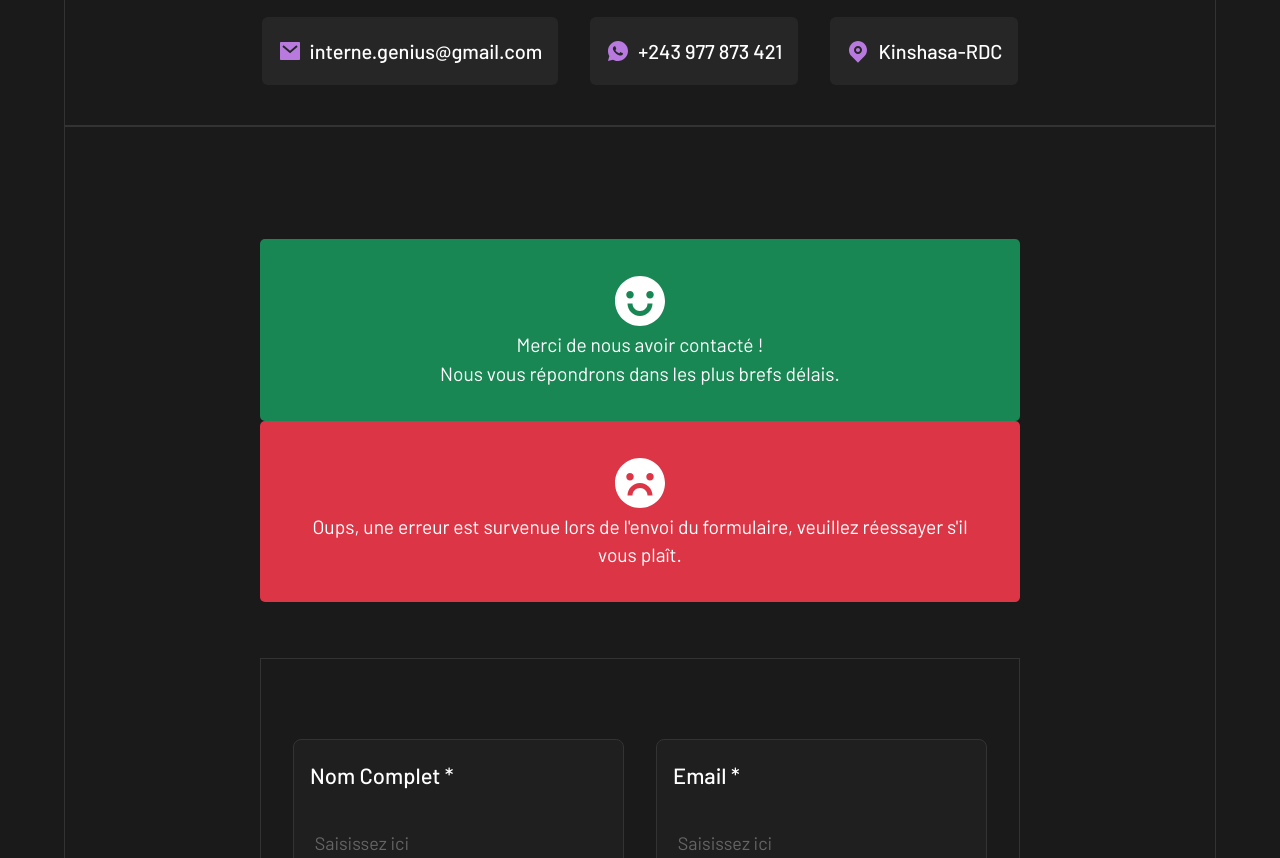
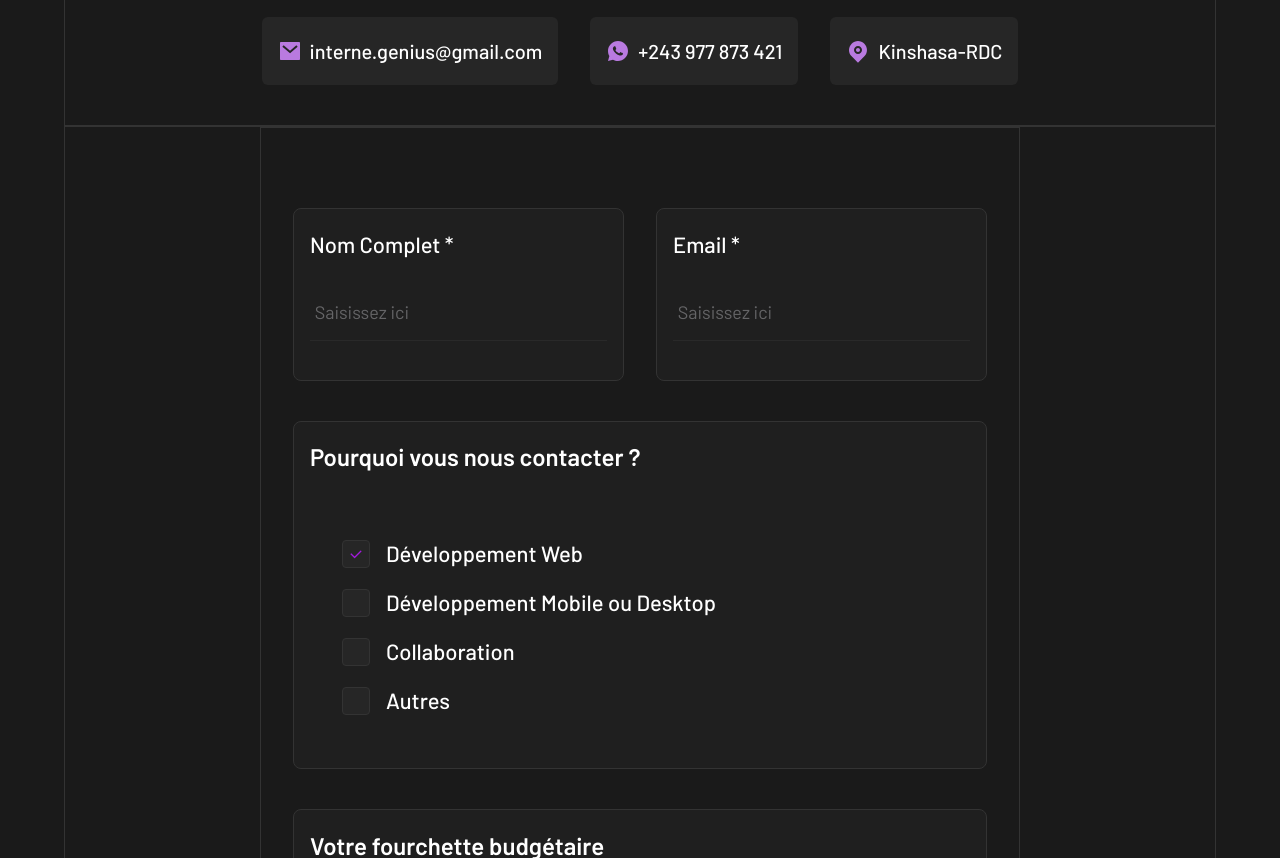
Before and after one commit to Joe-Itax/genius-website-next, a Next.js app: page /contact in a window 1280 px wide. Shown: the part 420-1278 px from the top of the page. Built offline with nearby package versions, Linux system fonts and the light colour scheme.

Commit message:
update: anoter some change on Form component

```diff
--- a/app/ui/home/start-project-section/form-status.tsx
+++ b/app/ui/home/start-project-section/form-status.tsx
@@ -12,12 +12,12 @@ export default function FormStatus({
       <div id="status-form"></div>
       <div
         className={`form-send text-center px-4 min-[700px]:px-0 pb-14  max-[700px]:pb-0 pt-28 w-full ${
-          !formSuccess || !formError ? "block" : "hidden"
+          formSuccess || formError ? "block" : "hidden"
         }`}
       >
         <div
           className={`${
-            !formSuccess ? "flex" : "hidden"
+            formSuccess ? "flex" : "hidden"
           } true bg-[#198754] text-[1.2rem] p-4 sm:p-8 rounded-[5px] flex-col items-center w-[70%] max-[1100px]:w-4/5 max-[920px]:w-[90%] max-[800px]:w-full mx-auto`}
         >
           <RiEmotionHappyFill
@@ -31,7 +31,7 @@ export default function FormStatus({
         </div>
         <div
           className={`${
-            !formError ? "flex" : "hidden"
+            formError ? "flex" : "hidden"
           } false bg-[#dc3545] text-[1.2rem] p-4 sm:p-8 rounded-[5px] flex-col items-center w-[70%] max-[1100px]:w-4/5 max-[920px]:w-[90%] max-[800px]:w-full mx-auto`}
         >
           <RiEmotionUnhappyFill
```
